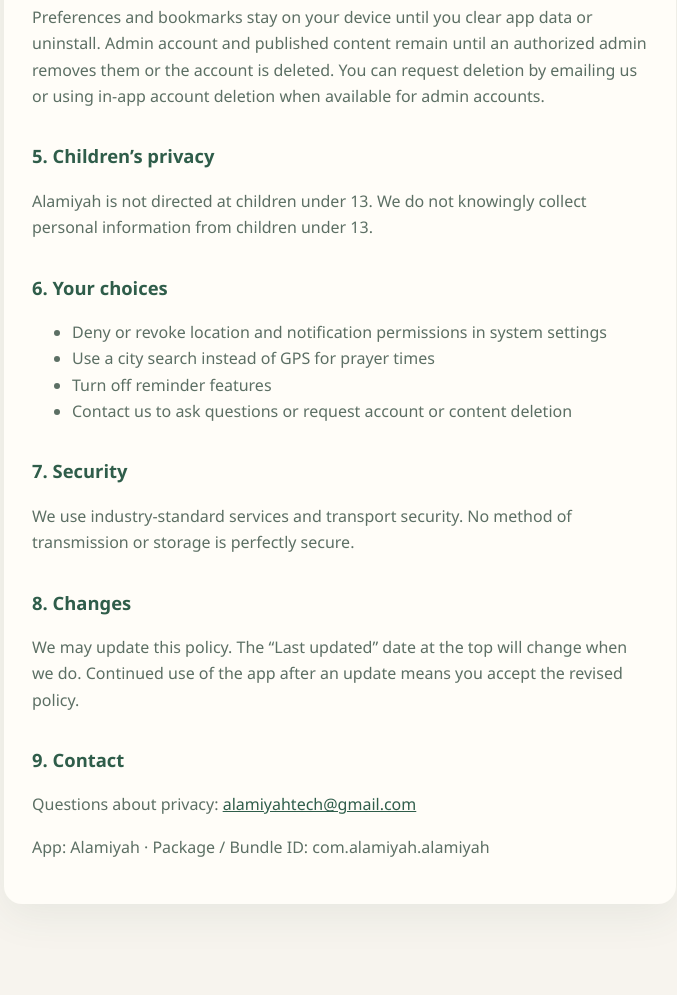
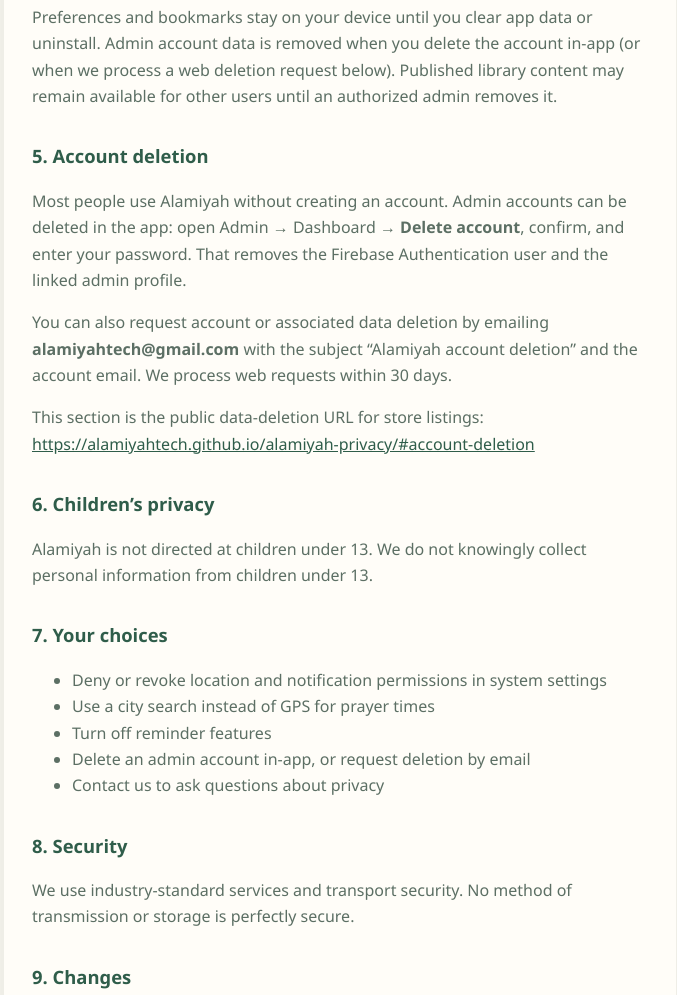
Before and after one commit to alamiyahtech/alamiyah-privacy, a plain HTML site: page index.html in a window 1280 px wide. Shown: the part 1276-2271 px from the top of the page, without its empty margins (300-977 px from the left). Drawn offline with Linux system fonts and the light colour scheme.

Commit message:
Document in-app and web admin account deletion.

```diff
--- a/index.html
+++ b/index.html
@@ -51,7 +51,7 @@
   <main>
     <div class="card">
       <h1>Alamiyah Privacy Policy</h1>
-      <p class="meta">Last updated: 24 November 2026 · Contact: <a href="mailto:alamiyahtech@gmail.com">alamiyahtech@gmail.com</a></p>
+      <p class="meta">Last updated: 24 November 2026 · Contact: alamiyahtech@gmail.com</p>
 
       <p>Alamiyah (“we”, “our”, or “the app”) is a Flutter mobile application that helps people with prayer times, dhikr, dua, Hijri calendar features, Qibla direction, and related Islamic content. This policy explains what information the app may use and why.</p>
 
@@ -78,27 +78,33 @@
       <p>We do not sell your personal information. Data may be processed by Google Firebase and related Google services that host authentication, database, and file storage for the app. Home-screen widgets on Android show prayer and reminder content already available in the app; they do not send that content to third parties for advertising.</p>
 
       <h2>4. Retention</h2>
-      <p>Preferences and bookmarks stay on your device until you clear app data or uninstall. Admin account and published content remain until an authorized admin removes them or the account is deleted. You can request deletion by emailing us or using in-app account deletion when available for admin accounts.</p>
+      <p>Preferences and bookmarks stay on your device until you clear app data or uninstall. Admin account data is removed when you delete the account in-app (or when we process a web deletion request below). Published library content may remain available for other users until an authorized admin removes it.</p>
 
-      <h2>5. Children’s privacy</h2>
+      <h2 id="account-deletion">5. Account deletion</h2>
+      <p>Most people use Alamiyah without creating an account. Admin accounts can be deleted in the app: open Admin → Dashboard → <strong>Delete account</strong>, confirm, and enter your password. That removes the Firebase Authentication user and the linked admin profile.</p>
+      <p>You can also request account or associated data deletion by emailing <strong>alamiyahtech@gmail.com</strong> with the subject “Alamiyah account deletion” and the account email. We process web requests within 30 days.</p>
+      <p>This section is the public data-deletion URL for store listings: <a href="https://alamiyahtech.github.io/alamiyah-privacy/#account-deletion">https://alamiyahtech.github.io/alamiyah-privacy/#account-deletion</a></p>
+
+      <h2>6. Children’s privacy</h2>
       <p>Alamiyah is not directed at children under 13. We do not knowingly collect personal information from children under 13.</p>
 
-      <h2>6. Your choices</h2>
+      <h2>7. Your choices</h2>
       <ul>
         <li>Deny or revoke location and notification permissions in system settings</li>
         <li>Use a city search instead of GPS for prayer times</li>
         <li>Turn off reminder features</li>
-        <li>Contact us to ask questions or request account or content deletion</li>
+        <li>Delete an admin account in-app, or request deletion by email</li>
+        <li>Contact us to ask questions about privacy</li>
       </ul>
 
-      <h2>7. Security</h2>
+      <h2>8. Security</h2>
       <p>We use industry-standard services and transport security. No method of transmission or storage is perfectly secure.</p>
 
-      <h2>8. Changes</h2>
+      <h2>9. Changes</h2>
       <p>We may update this policy. The “Last updated” date at the top will change when we do. Continued use of the app after an update means you accept the revised policy.</p>
 
-      <h2>9. Contact</h2>
-      <p>Questions about privacy: <a href="mailto:alamiyahtech@gmail.com">alamiyahtech@gmail.com</a></p>
+      <h2>10. Contact</h2>
+      <p>Questions about privacy: alamiyahtech@gmail.com</p>
       <p>App: Alamiyah · Package / Bundle ID: com.alamiyah.alamiyah</p>
     </div>
   </main>
```
